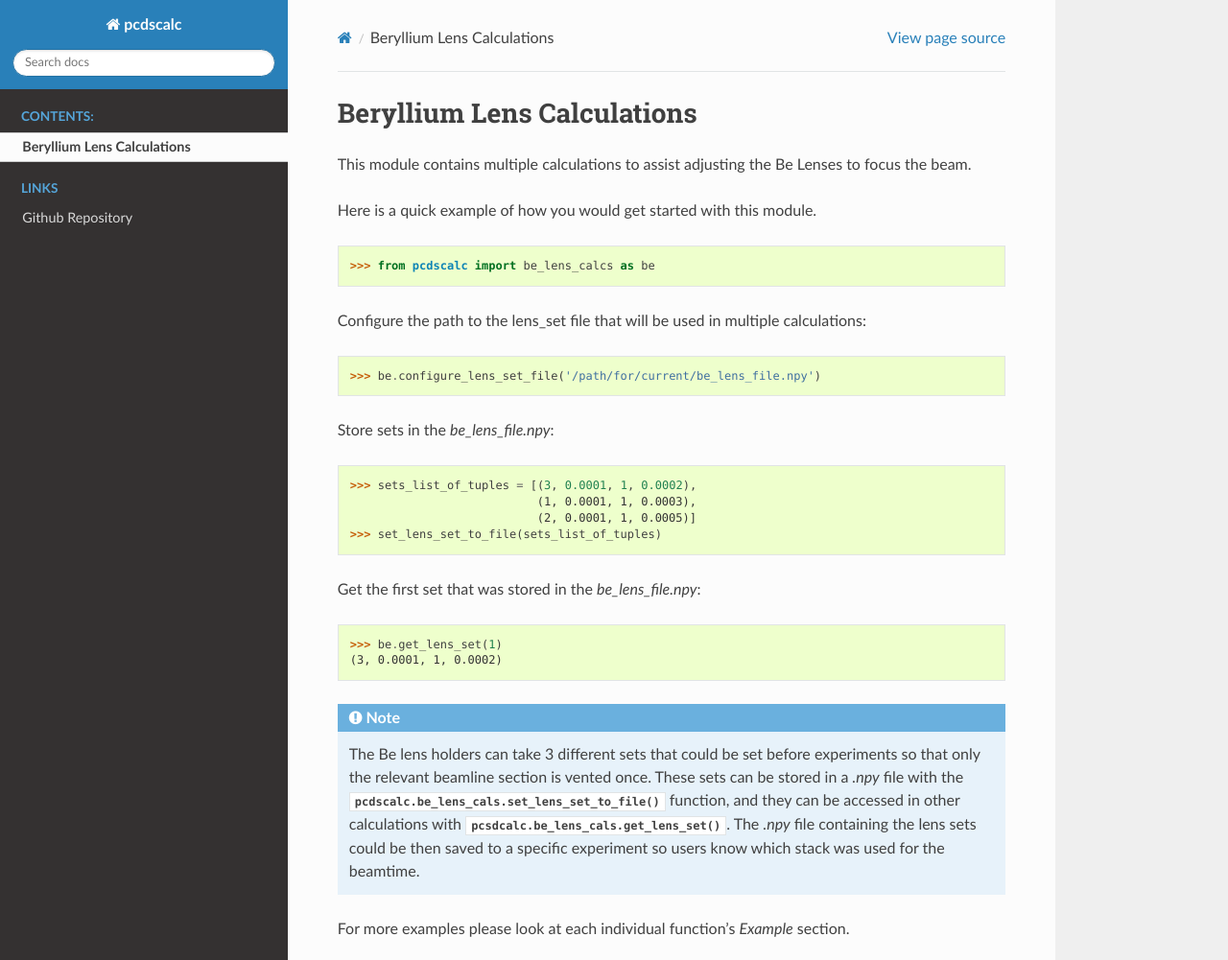
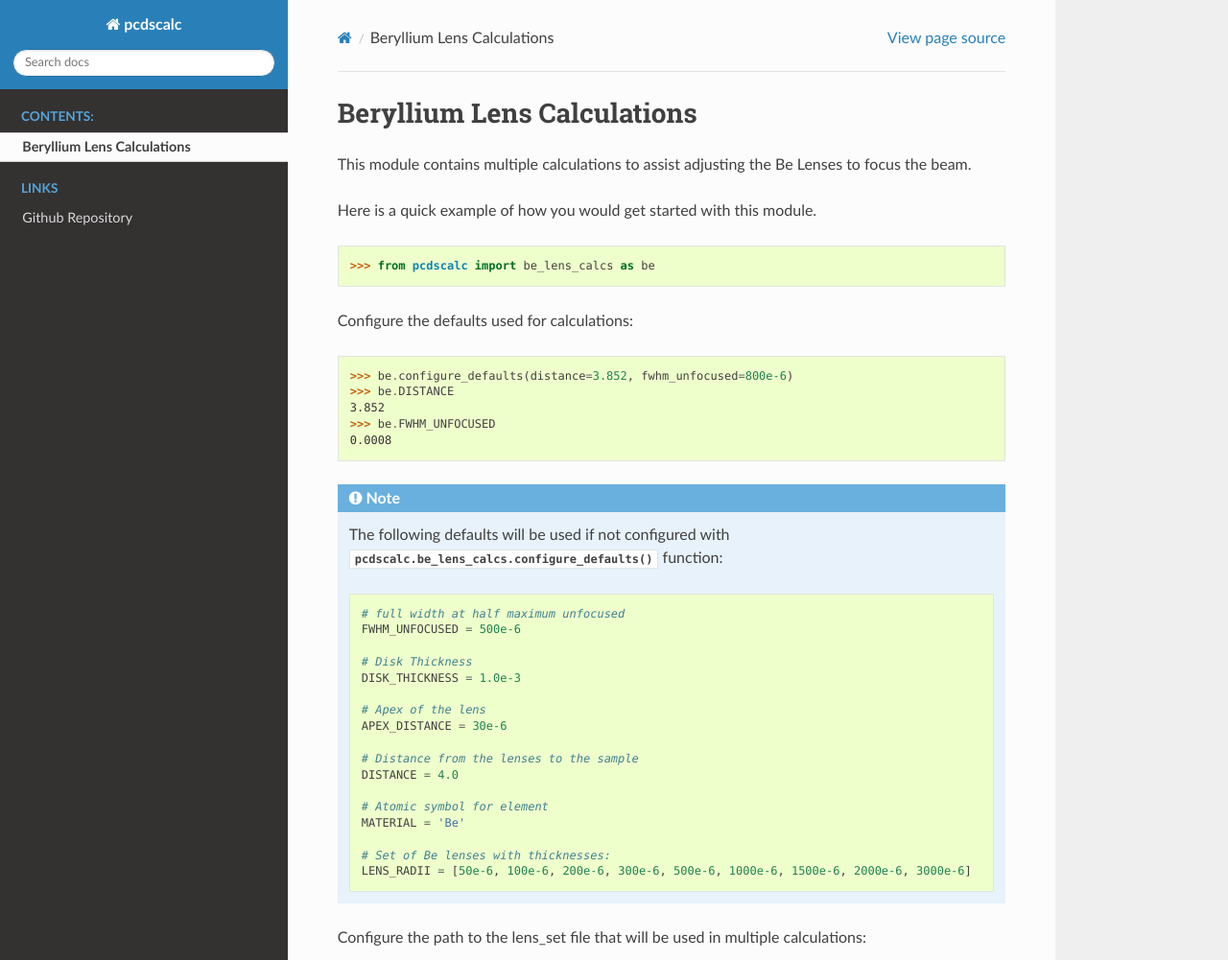
Before and after one commit to pcdshub/pcdscalc, a Sphinx documentation site: the page built from docs/source/be_lens_calcs.rst, in a window 1280 px wide and 1400 px high, cut to the strip 0-1001 px from the top of the window. Shown: the whole strip at 96% size. Built offline with Sphinx 7.4.7 and the Read the Docs theme 2.0.0, drawn with Linux system fonts in a browser that asks for light colours.

Commit message:
DOC: added info about configure_defaults

```diff
--- a/docs/source/be_lens_calcs.rst
+++ b/docs/source/be_lens_calcs.rst
@@ -5,6 +5,38 @@ This module contains multiple calculations to assist adjusting the Be Lenses to
 Here is a quick example of how you would get started with this module.
 
 >>> from pcdscalc import be_lens_calcs as be
+
+Configure the defaults used for calculations:
+
+>>> be.configure_defaults(distance=3.852, fwhm_unfocused=800e-6)
+>>> be.DISTANCE
+3.852
+>>> be.FWHM_UNFOCUSED
+0.0008
+
+.. note::
+
+   The following defaults will be used if not configured with :meth:`pcdscalc.be_lens_calcs.configure_defaults` function:
+
+   .. code::
+
+      # full width at half maximum unfocused
+      FWHM_UNFOCUSED = 500e-6
+
+      # Disk Thickness
+      DISK_THICKNESS = 1.0e-3
+
+      # Apex of the lens
+      APEX_DISTANCE = 30e-6
+
+      # Distance from the lenses to the sample
+      DISTANCE = 4.0
+
+      # Atomic symbol for element
+      MATERIAL = 'Be'
+
+      # Set of Be lenses with thicknesses:
+      LENS_RADII = [50e-6, 100e-6, 200e-6, 300e-6, 500e-6, 1000e-6, 1500e-6, 2000e-6, 3000e-6]
 
 Configure the path to the lens_set file that will be used in multiple calculations:
 
```
